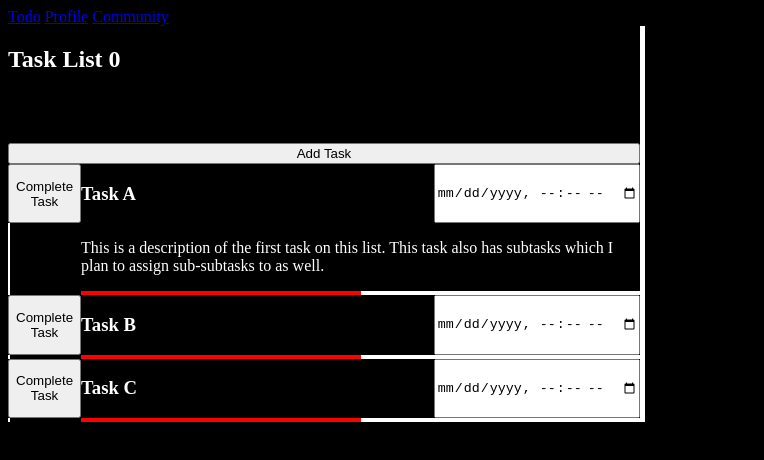
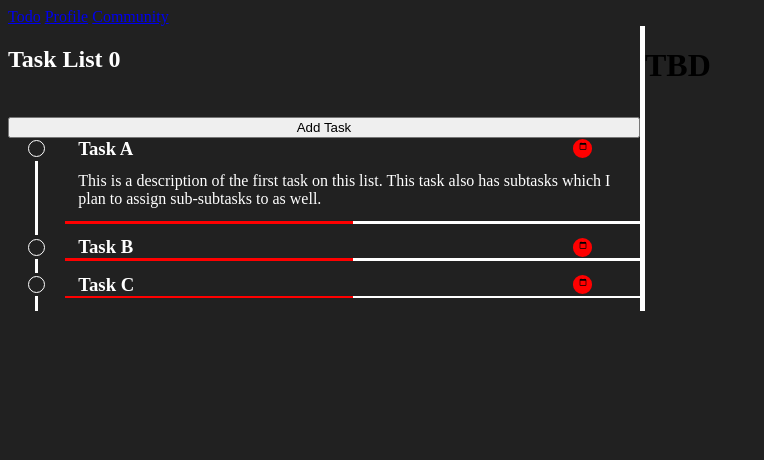
Before and after one commit to CerberusLatrans/todo-app, a SvelteKit app: page / in a window 1280 px wide. Shown: the top 460 px of the page, without its empty margins (0-764 px from the left). Built offline with nearby package versions, Linux system fonts and the light colour scheme.

Commit message:
transitions and animations

```diff
--- a/src/app.html
+++ b/src/app.html
@@ -7,7 +7,7 @@
 		%sveltekit.head%
         <style>
             html {
-                background-color: rgb(0, 0, 0);
+                background-color: #212121;
             }
         </style>
 	</head>
--- a/src/routes/list/List.svelte
+++ b/src/routes/list/List.svelte
@@ -1,4 +1,6 @@
 <script lang="ts">
+    import { flip } from 'svelte/animate';
+
     import ListItem from './ListItem.svelte';
     import { Task, TaskList } from '../stores';
     import {
@@ -42,7 +44,13 @@
         <button on:click={() => addTask(new Task(""), taskList.taskIDs.length)}>Add Task</button>
         <div>
             {#each taskList.taskIDs as id, idx (id) }
-                <ListItem taskID={id} on:click={() => killTask(id, idx)}/>
+                <div
+                    animate:flip="{{delay: 400, duration: 400}}">
+                        <ListItem
+                        taskID={id}
+                        on:completed={() => killTask(id, idx)}/>
+                </div>
+
             {/each}
         </div>
     {/if}
@@ -53,9 +61,14 @@
         display:flex;
         flex-direction: column;
         align-items: stretch;
-        /*background-color: rgb(20, 33, 27);*/
 		color: white;
 		text-align: left;
         height: 100%;
 	}
+    h2 {
+        margin-bottom: 0vw;
+    }
+    p {
+        margin: 1vw;
+    }
 </style>
--- a/src/routes/list/ListItem.svelte
+++ b/src/routes/list/ListItem.svelte
@@ -1,4 +1,9 @@
 <script lang='ts'>
+    import { createEventDispatcher } from 'svelte';
+
+    import { slide, fly } from 'svelte/transition';
+    import { backIn } from 'svelte/easing';
+
     import type { Task, TaskList } from '../stores'
     import List from './List.svelte'
     import {
@@ -10,9 +15,18 @@
 
     export let taskID: number;
     let task: Task  = $tasksMap.get(taskID)!;
-    let focus: boolean = false;
-    let descHover: boolean = false;
+    let completed = false;
+    let focus = false;
+    let hover = false;
+    const dispatch = createEventDispatcher();
 
+    async function toggleComplete() {
+        completed = !completed;
+        await new Promise(r => setTimeout(r, 500));
+        if (completed) {
+            dispatch('completed');
+        }
+    }
     function getPctTimeLeft() {
         task = task;
         if (task.dueTime != undefined) {
@@ -25,55 +39,68 @@
         }
     }
 
+    function taskListNonEmpty(taskListID: number): boolean {
+        let taskList: TaskList = $taskListsMap.get(taskListID)!;
+        return taskList.taskIDs.length > 0;
+    }
 
 </script>
 
 <!--<div on:mouseenter={() => active=true} on:mouseleave={() => active=false}>-->
 <div class="wrapper"
-    on:focusin={() => focus=true}
-    on:focusout={() => {if (!descHover) {focus=false}; console.log("BLUR")}}>
+    on:focusout={() => {if (!hover) {focus=false}}}
+    in:slide="{{ axis: "y", duration: 500}}"
+    out:fly="{{ x: -200, duration: 500, easing: backIn }}">
 
-    <button style:grid-area="complete" on:click>Complete Task</button>
+    <div
+        class="button"
+        style:background-color={completed ? "white" : ""}
+        on:click={toggleComplete}></div>
 
-    <h3 style:grid-area="title" contenteditable="true" bind:textContent={task.name}></h3>
+    <h3 style:grid-area="title"
+        contenteditable="true"
+        bind:textContent={task.name}
+        on:focusin={() => focus=true}></h3>
 
-    <input style:grid-area="clock" type="datetime-local" bind:value={task.dueTime}>
+    <!--<div class="clock">
+        <div style:height="90%" style:width="10%"> </div>
+        <div style:height="10%" style:width="45%"> </div>
+    </div>-->
+    <input
+        class="calendar"
+        type="datetime-local"
+        bind:value={task.dueTime}>
+
 
     {#if (task.description!="" || focus)}
-        <div
-            style:grid-area="bar"
-            style:width="2px"
-            style:background-color="white"
-            ></div>
-        <!-- svelte-ignore a11y-mouse-events-have-key-events -->
+        <div class="bar"></div>
         <p
-            class="vert-bar"
             style:grid-area="description"
             contenteditable="true"
             bind:textContent={task.description}
-            on:mouseenter={() => descHover=true}
-            on:mouseout={() => descHover=false}></p>
+            on:focusin={() => focus=true}>
+            on:mouseenter={() => hover=true}
+            on:mouseout={() => hover=false}
+            on:blur={() => hover=false}></p>
     {/if}
 
-    <div
-        style:grid-area="bar"
-        style:width="2px"
-        style:background-color="white"></div>
+    <div class="bar"></div>
 
     <div
         style:grid-area="timer"
-        style:height="4px"
+        style:height="0.2vw"
         style:width="100%"
-        style:background-color="white">
-        <div style="height:4px; width:{getPctTimeLeft()*100}%; background-color:red;"></div>
+        style:background-color="white"
+        style:margin-bottom="1vw">
+        <div style="height:0.2vw; width:{getPctTimeLeft()*100}%; background-color:red;"></div>
     </div>
 
-    {#if (task.subTaskListID!=undefined || focus)}
-        <div
-            style:grid-area="bar"
-            style:width="2px"
-            style:background-color="white"></div>
-        <div style="grid-area:subtasks">
+    {#if focus || (task.subTaskListID!=undefined && taskListNonEmpty(task.subTaskListID))}
+        <div class="bar"></div>
+        <div style="grid-area:subtasks"
+            on:mouseenter={() => hover=true}
+            on:mouseout={() => hover=false}
+            on:blur={() => hover=false}>
             <List taskListID={task.getSubTaskListID($taskListsMap)} showHeader={false}/>
         </div>
     {/if}
@@ -91,4 +118,57 @@
         "bar timer timer"
         "bar subtasks subtasks";
     }
+    .bar {
+        grid-area: bar;
+        height: 95%;
+        width: 0.2vw;
+        background-color: white;
+        justify-self: center;
+        align-self: center;
+    }
+    .button {
+        grid-area: complete;
+        justify-self:center;
+        align-self:center;
+
+        border-radius: 50%;
+        border: white solid;
+        border-width: 0.1vw;
+        padding: 0.1vw;
+        background-clip: content-box;
+
+        width: 1vw;
+        height: 1vw;
+    }
+    .clock {
+        grid-area:clock;
+
+        border-radius: 50%;
+        border: red solid;
+        padding: 0.1vw;
+        width: 1vw;
+        height: 1vw;
+        border-width: 0.1vw;
+
+        justify-self:center;
+        align-self:center;
+    }
+    .calendar {
+        background-color: red;
+        border-radius: 50%;
+        border: red solid;
+        grid-area:clock;
+        justify-self:center;
+        align-self:center;
+        width: 1vw;
+        height: 1vw;
+    }
+    h3 {
+        margin: 1vw;
+        margin-bottom: 0vw;
+        margin-top: 0vw;
+    }
+    p {
+        margin: 1vw;
+    }
 </style>
```
